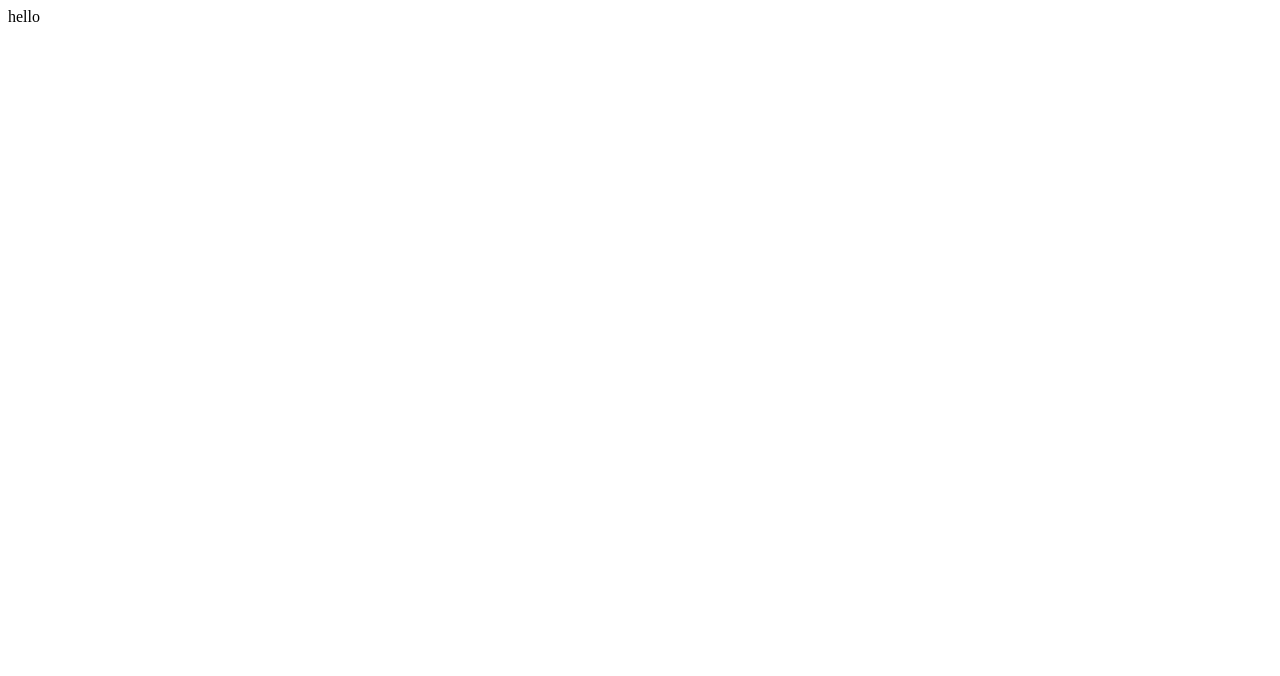
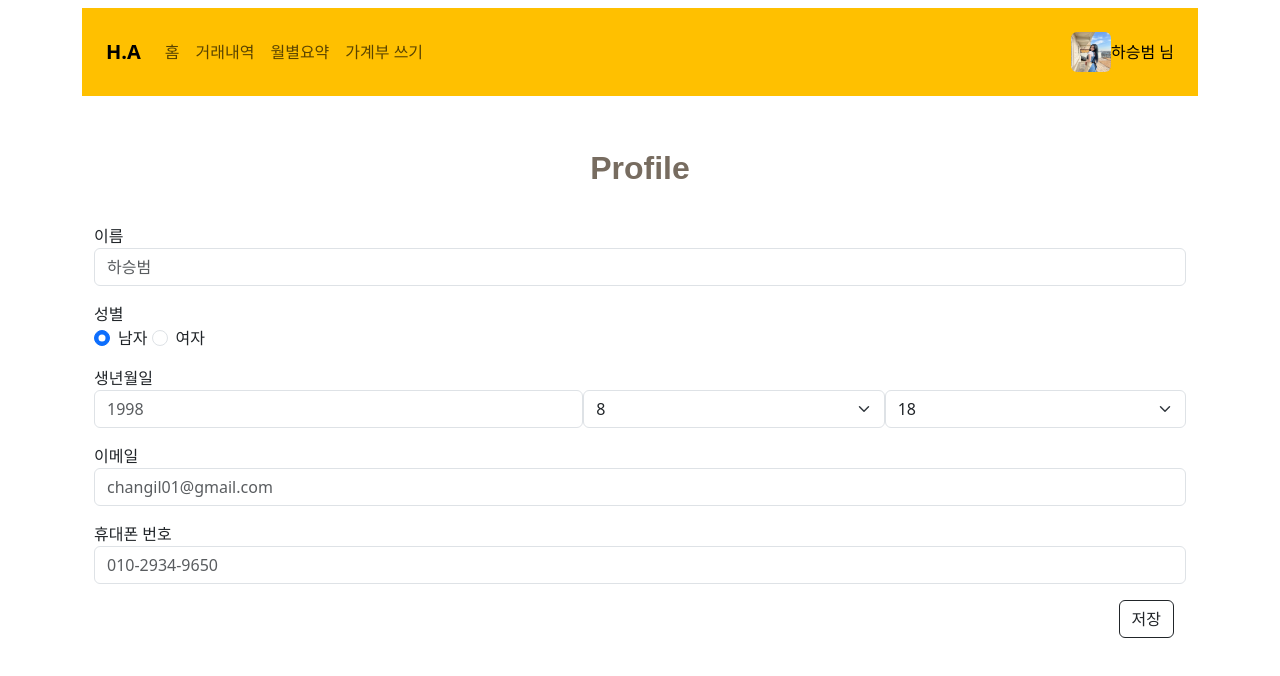
Before and after one commit to Jungdaye89/kb5_nmb_2, a Vue app in the folder project/: page /Profile in a window 1280 px wide. Shown: the top 676 px of the page. Built offline with nearby package versions, Linux system fonts and the light colour scheme.

Commit message:
Profile
[240611]
프로필 타이틀, 폼, 저장 버튼

<폼>
1. 이름: 하승범 디폴트
2. 성별: 남자 디폴트
3. 생년월일
=> 년 4자리 폼, 월&일은 select 사용
4. 이메일
5. 휴대폰 번호

```diff
--- a/project/package.json
+++ b/project/package.json
@@ -11,6 +11,7 @@
   "dependencies": {
     "bootstrap": "^5.3.3",
     "pinia": "^2.1.7",
+    "router": "^1.3.8",
     "vue": "^3.4.21",
     "vue-router": "^4.3.0"
   },
--- a/project/src/App.vue
+++ b/project/src/App.vue
@@ -1,5 +1,14 @@
 <script setup>
-import { RouterLink, RouterView } from "vue-router";
+import {
+  RouterLink,
+  RouterView,
+} from 'vue-router';
+import Header from '@/components/Header.vue';
 </script>
 
-<template>hello</template>
+<template>
+  <div class="container">
+    <Header></Header>
+    <router-view></router-view>
+  </div>
+</template>
--- a/project/src/components/Header.vue
+++ b/project/src/components/Header.vue
@@ -1,5 +1,72 @@
 <template>
-  <div></div>
+  <nav
+    class="navbar navbar-expand-md mt-2 p-4"
+    style="background-color: #ffc000"
+  >
+    <span class="navbar-brand"><b>H.A</b></span>
+    <button
+      class="navbar-toggler"
+      type="button"
+      @click="changeIsNavShow"
+    >
+      <span class="navbar-toggler-icon"></span>
+    </button>
+    <div :class="navClass">
+      <ul class="navbar-nav me-auto">
+        <li class="nav-item">
+          <router-link class="nav-link" to="/"
+            >홈</router-link
+          >
+        </li>
+        <li class="nav-item">
+          <router-link
+            class="nav-link"
+            to="/RecentReport"
+            >거래내역</router-link
+          >
+        </li>
+        <li class="nav-item">
+          <router-link
+            class="nav-link"
+            to="/MonthlyReport"
+            >월별요약</router-link
+          >
+        </li>
+        <li class="nav-item">
+          <router-link class="nav-link" to="/Cash"
+            >가계부 쓰기</router-link
+          >
+        </li>
+      </ul>
+      <img
+        class="rounded"
+        src="./data/KARINA.jpg"
+        width="40"
+        height="40"
+      />
+      <span class="navbar-text">
+        <router-link
+          class="nav-link"
+          to="/Profile"
+          >하승범 님</router-link
+        >
+      </span>
+    </div>
+  </nav>
 </template>
 
-<script></script>
+<script setup>
+import { reactive, computed } from 'vue';
+
+const state = reactive({ isNavShow: false });
+const navClass = computed(() =>
+  state.isNavShow
+    ? 'collapse navbar-collapse show'
+    : 'collapse navbar-collapse'
+);
+const changeIsNavShow = () => {
+  state.isNavShow = !state.isNavShow;
+};
+</script>
+
+<style></style>
--- a/project/src/components/Home.vue
+++ /dev/null
@@ -1,5 +0,0 @@
-<template>
-  <div></div>
-</template>
-
-<script></script>
--- a/project/src/components/Profile.vue
+++ /dev/null
@@ -1,5 +0,0 @@
-<template>
-  <div></div>
-</template>
-
-<script></script>
--- /dev/null
+++ b/project/src/pages/Home.vue
@@ -0,0 +1,7 @@
+<template>
+  <div class="card card-body">
+    <h2>Home</h2>
+  </div>
+</template>
+
+<script></script>
--- /dev/null
+++ b/project/src/pages/Profile.vue
@@ -0,0 +1,179 @@
+<template>
+  <!-- TITLE  -->
+  <div class="container mt-5 mb-3">
+    <div class="row">
+      <div class="col">
+        <div class="titleStyle">
+          <b>Profile</b>
+        </div>
+      </div>
+    </div>
+  </div>
+
+  <!-- Form 작성 -->
+  <div class="container">
+    <div class="row">
+      <div class="col">
+        <form>
+          <div class="mb-3 mt-3">
+            <label for="name">이름</label>
+            <input
+              type="text"
+              class="form-control"
+              id="name"
+              name="name"
+              placeholder="하승범"
+            />
+          </div>
+          <div class="mb-3 mt-3">
+            <label for="gender">성별</label>
+            <br />
+            <input
+              type="radio"
+              class="form-check-input me-2"
+              id="male"
+              value="male"
+              name="gender"
+              autocomplete="off"
+              checked
+            />남자
+            <input
+              type="radio"
+              class="form-check-input me-2"
+              id="female"
+              value="female"
+              name="gender"
+            />여자
+          </div>
+          <div class="bir mb-3 mt-3">
+            <label for="birthdate"
+              >생년월일</label
+            >
+            <div class="d-flex">
+              <div class="bir_yy flex-fill">
+                <span>
+                  <input
+                    type="text"
+                    class="form-control"
+                    id="yy"
+                    placeholder="1998"
+                    maxlength="4"
+                  />
+                </span>
+              </div>
+              <div class="bir_mm flex-fill">
+                <span>
+                  <select
+                    class="form-select"
+                    id="mm"
+                  >
+                    <option>8</option>
+                    <option>1</option>
+                    <option>2</option>
+                    <option>3</option>
+                    <option>4</option>
+                    <option>5</option>
+                    <option>6</option>
+                    <option>7</option>
+                    <option>9</option>
+                    <option>10</option>
+                    <option>11</option>
+                    <option>12</option>
+                  </select>
+                </span>
+              </div>
+              <div class="bir_dd flex-fill">
+                <span>
+                  <select
+                    class="form-select"
+                    id="dd"
+                  >
+                    <option>18</option>
+                    <option>1</option>
+                    <option>2</option>
+                    <option>3</option>
+                    <option>4</option>
+                    <option>5</option>
+                    <option>6</option>
+                    <option>7</option>
+                    <option>8</option>
+                    <option>9</option>
+                    <option>10</option>
+                    <option>11</option>
+                    <option>12</option>
+                    <option>13</option>
+                    <option>14</option>
+                    <option>15</option>
+                    <option>16</option>
+                    <option>17</option>
+
+                    <option>19</option>
+                    <option>20</option>
+                    <option>21</option>
+                    <option>22</option>
+                    <option>23</option>
+                    <option>24</option>
+                    <option>25</option>
+                    <option>26</option>
+                    <option>27</option>
+                    <option>28</option>
+                    <option>29</option>
+                    <option>30</option>
+                    <option>31</option>
+                  </select>
+                </span>
+              </div>
+            </div>
+          </div>
+          <div class="mb-3 mt-3">
+            <label for="email">이메일</label>
+            <input
+              type="email"
+              class="form-control"
+              placeholder="changil01@gmail.com"
+              id="email"
+              name="email"
+            />
+          </div>
+          <div class="mb-3 mt-3">
+            <label for="phonenumber"
+              >휴대폰 번호</label
+            >
+            <input
+              type="email"
+              class="form-control"
+              id="phonenumber"
+              name="phonenumber"
+              placeholder="010-2934-9650"
+            />
+          </div>
+        </form>
+        <div
+          class="container d-flex justify-content-end"
+        >
+          <div class="row">
+            <div class="col">
+              <button
+                type="submit"
+                class="btn btn-outline-dark"
+              >
+                저장
+              </button>
+            </div>
+          </div>
+        </div>
+      </div>
+    </div>
+  </div>
+</template>
+
+<script setup></script>
+
+<style>
+.titleStyle {
+  color: #776c60;
+  font-size: 2em;
+  font-family: sans-serif;
+  text-align: center;
+}
+</style>
--- a/project/src/router/index.js
+++ b/project/src/router/index.js
@@ -1,13 +1,27 @@
-import { createRouter, createWebHistory } from "vue-router";
+import {
+  createRouter,
+  createWebHistory,
+} from 'vue-router';
+
+import Home from '@/pages/Home.vue';
+import Profile from '@/pages/Profile.vue';
+import 'bootstrap/dist/css/bootstrap.css';
 
 const router = createRouter({
-  history: createWebHistory(import.meta.env.BASE_URL),
+  history: createWebHistory(
+    import.meta.env.BASE_URL
+  ),
   routes: [
-    // {
-    //   path: '/',
-    //   name: 'home',
-    //   component: HomeView
-    // }
+    {
+      path: '/',
+      name: 'home',
+      component: Home,
+    },
+    {
+      path: '/Profile',
+      name: 'Profile',
+      component: Profile,
+    },
   ],
 });
 
```
Also changed, not shown: project/src/main.js (+7 -6 lines), project/src/components/data/KARINA.jpg (added), project/src/pages/RecentReport/ReportTable.vue.vue (renamed from project/src/pages/RecentReport/Table.vue).
